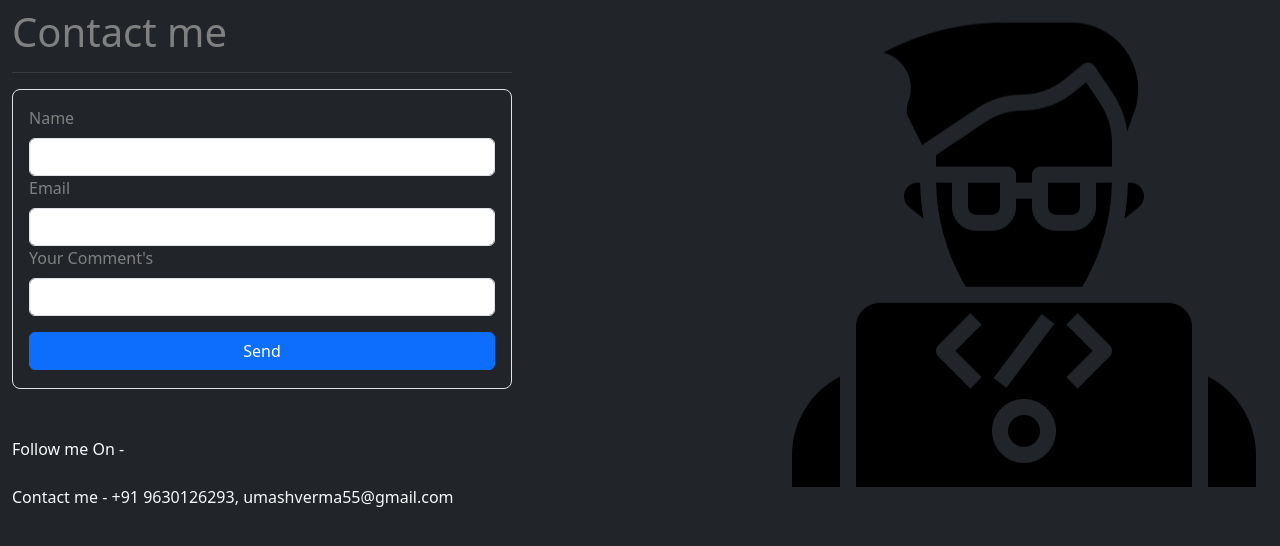
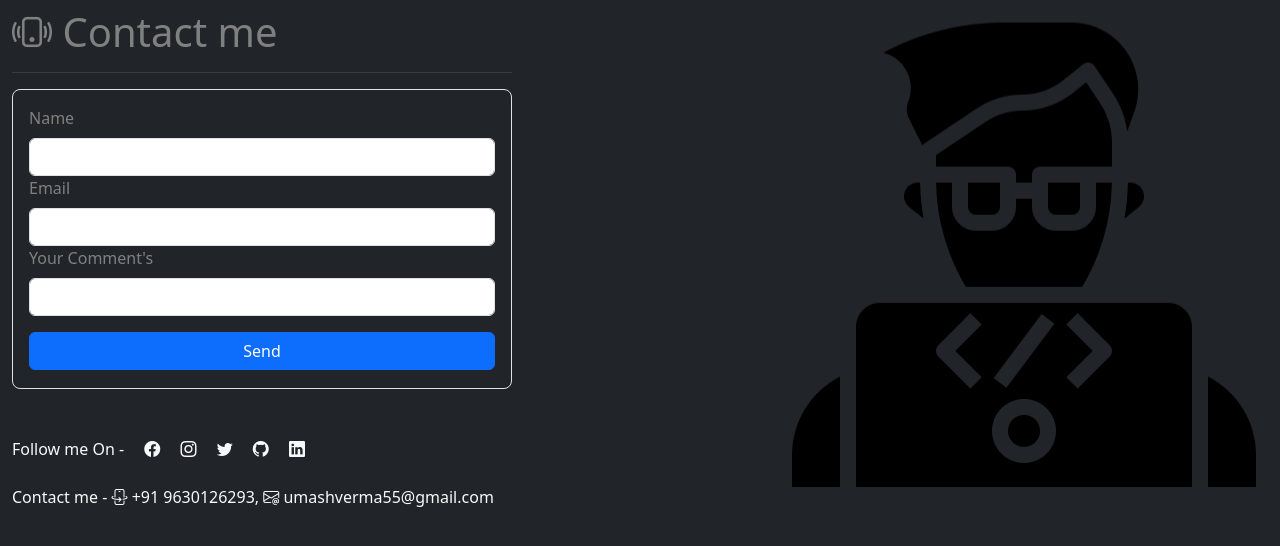
Before and after one commit to pro-doubts/My-Profile-Old, a plain HTML site: page public/contact.html in a window 1280 px wide. Drawn offline with nearby package versions, Linux system fonts and the light colour scheme.

Commit message:
bootstrap icons cdn links added

```diff
--- a/public/contact.html
+++ b/public/contact.html
@@ -3,6 +3,7 @@
     <head>
         <title>Profile Contact</title>
        <link href="https://cdn.jsdelivr.net/npm/bootstrap@5.3.0-alpha1/dist/css/bootstrap.min.css" rel="stylesheet" integrity="sha384-GLhlTQ8iRABdZLl6O3oVMWSktQOp6b7In1Zl3/Jr59b6EGGoI1aFkw7cmDA6j6gD" crossorigin="anonymous">
+        <link rel="stylesheet" href="https://cdn.jsdelivr.net/npm/bootstrap-icons@1.10.2/font/bootstrap-icons.css" integrity="sha384-b6lVK+yci+bfDmaY1u0zE8YYJt0TZxLEAFyYSLHId4xoVvsrQu3INevFKo+Xir8e" crossorigin="anonymous">
         <script src="https://cdn.jsdelivr.net/npm/bootstrap@5.3.0-alpha1/dist/js/bootstrap.bundle.min.js" integrity="sha384-w76AqPfDkMBDXo30jS1Sgez6pr3x5MlQ1ZAGC+nuZB+EYdgRZgiwxhTBTkF7CXvN" crossorigin="anonymous"></script>
 
         <link rel="stylesheet" href="../src/home.css">
```
